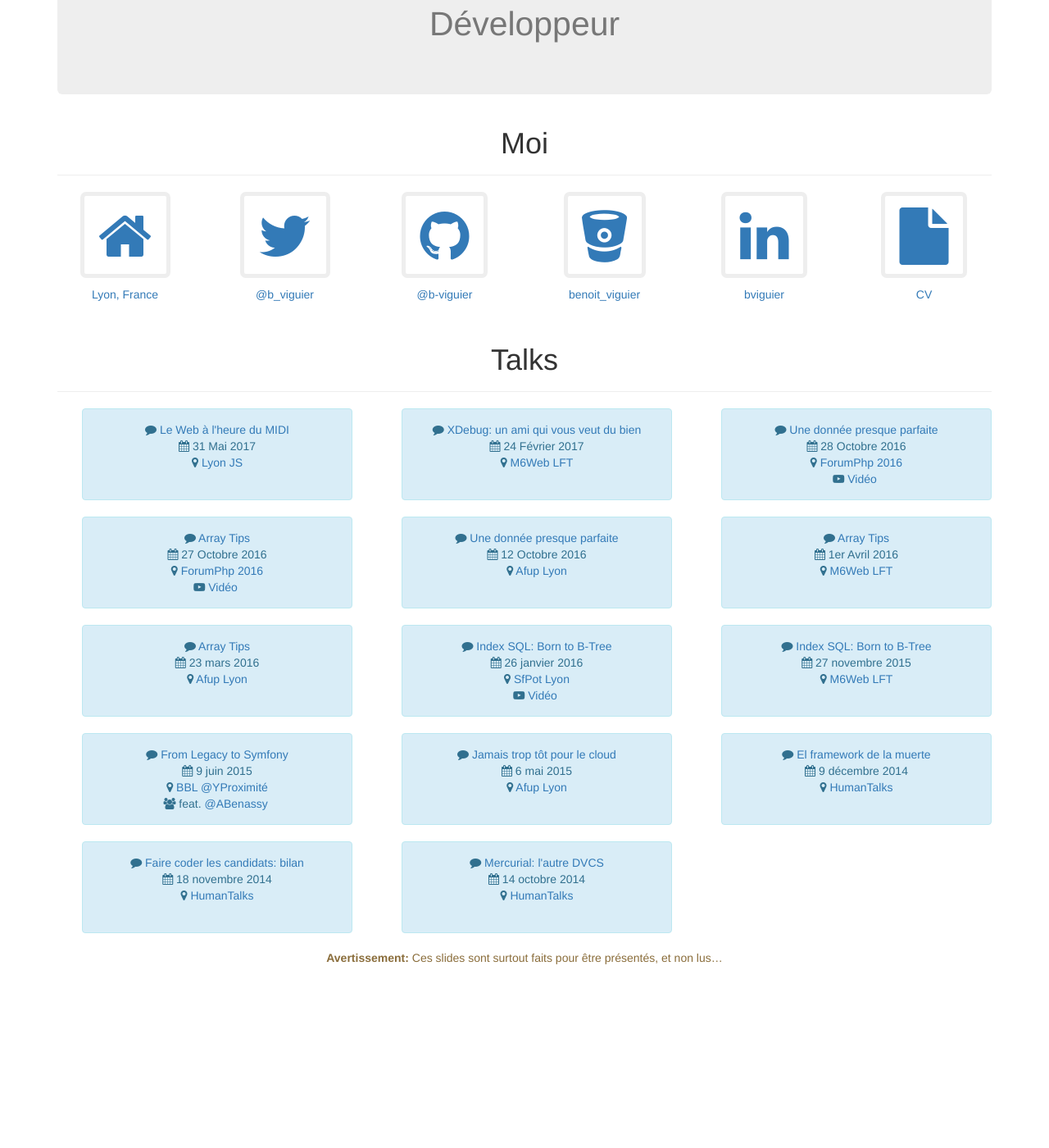
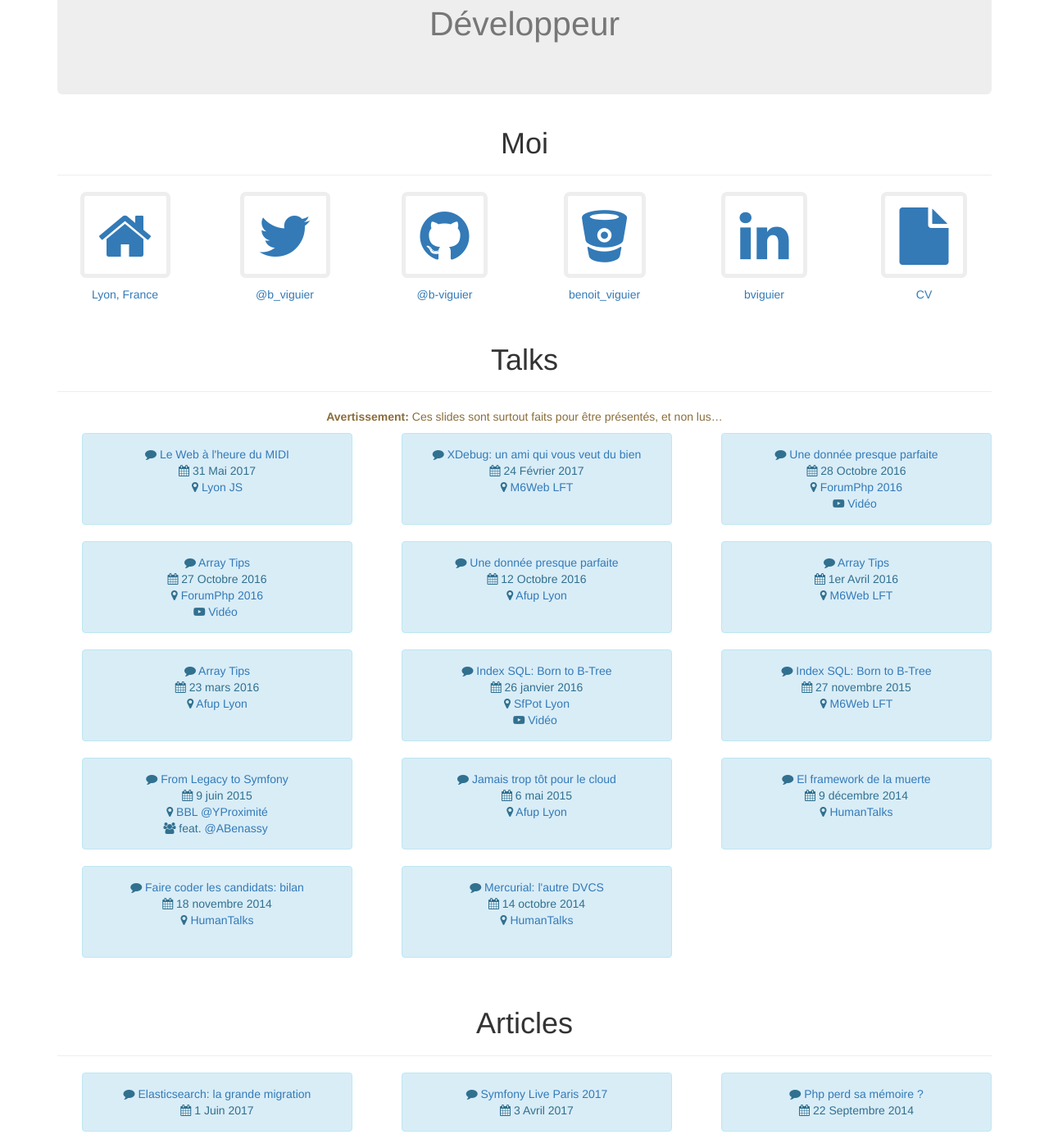
Before and after one commit to b-viguier/b-viguier.github.io, a Jekyll site: the page built from index.html, in a window 1280 px wide and 1400 px high, scrolled down 150 px. Shown: the whole window at 82% size. Built offline with Jekyll 4.4.1, drawn with Linux system fonts in a browser that asks for light colours; nearby versions of some CDN libraries; before the commit the page ends 1338 px from its top, so only the background shows below that.

Commit message:
Added basic articles section

```diff
--- /dev/null
+++ b/_data/articles.yml
@@ -0,0 +1,12 @@
+-
+    title: "Elasticsearch: la grande migration"
+    url: http://tech.m6web.fr/migration-elasticsearch/
+    date: 1 Juin 2017
+-
+    title: Symfony Live Paris 2017
+    url: http://tech.m6web.fr/sf-live-2017/
+    date: 3 Avril 2017
+-
+    title: Php perd sa mémoire ?
+    url: http://tech.wizaplace.com/posts/php-copy-on-write
+    date: 22 Septembre 2014
--- a/index.html
+++ b/index.html
@@ -30,6 +30,10 @@ layout: default
         <div class="page-header">
             <h1>Talks</h1>
         </div>
+        <p class="text-warning">
+            <strong>Avertissement:</strong>
+            Ces slides sont surtout faits pour être présentés, et non lus&hellip;
+        </p>
         <div class="row" id="talks-section">
             {% for talk in site.data.talks %}
                 <div class="col-sm-6 col-md-4">
@@ -55,9 +59,29 @@ layout: default
                 </div>
             {% endfor %}
         </div>
-        <p class="text-warning">
-            <strong>Avertissement:</strong>
-            Ces slides sont surtout faits pour être présentés, et non lus&hellip;
-        </p>
+    </section>
+
+    <section class="text-center">
+        <div class="page-header">
+            <h1>Articles</h1>
+        </div>
+        <div class="row" id="articles-section">
+            {% for article in site.data.articles %}
+            <div class="col-sm-6 col-md-4">
+                <ul class="alert alert-info fa-ul">
+                    <li>
+                        <i class="fa fa-comment"></i>
+                        <a href="{{ article.url }}" alt="{{ article.title }}">
+                            {{ article.title }}
+                        </a>
+                    </li>
+                    <li>
+                        <i class="fa fa-calendar"></i>
+                        {{ article.date }}
+                    </li>
+                </ul>
+            </div>
+            {% endfor %}
+        </div>
     </section>
 </div>
```
